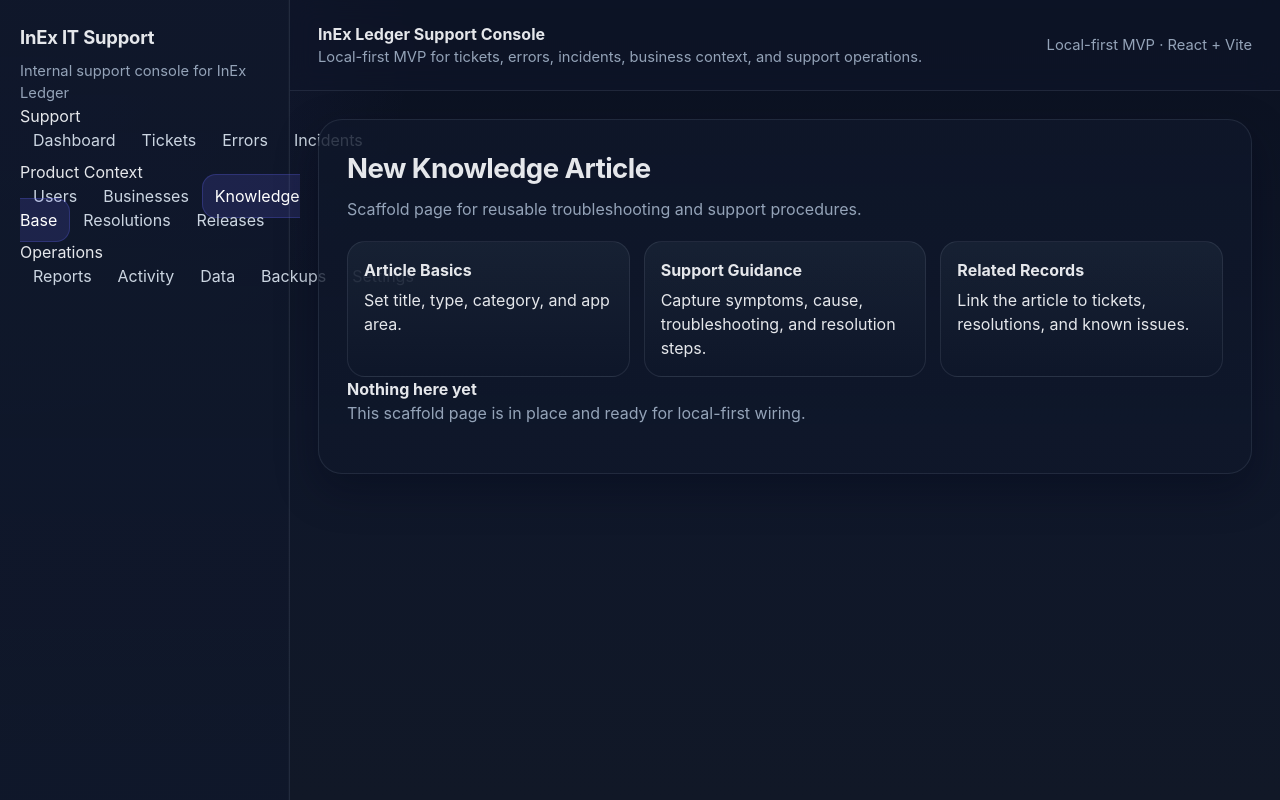
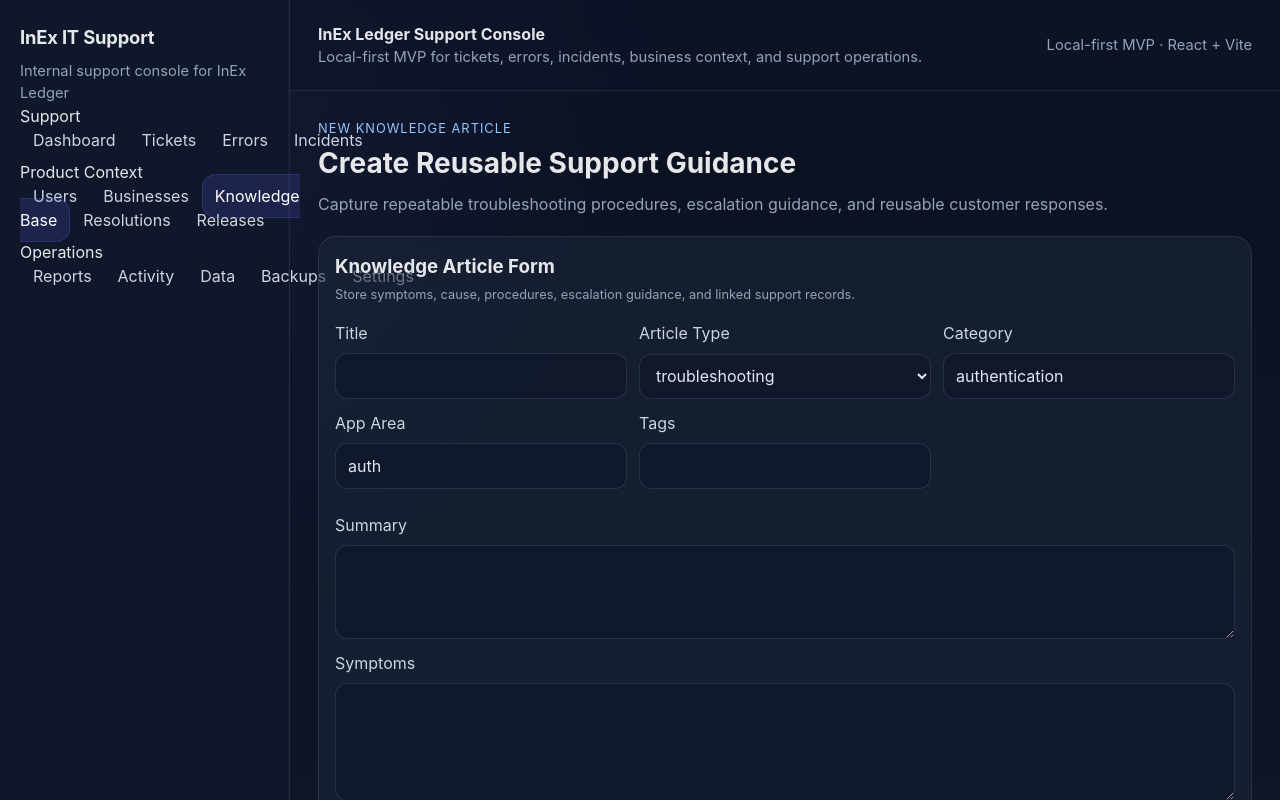
Before and after one commit to Emanuel628/InEx-IT-Support, a React (Vite) app: page /knowledge/new in a window 1280 px wide. Shown: the top 800 px of the page. Built offline with nearby package versions, Linux system fonts and the light colour scheme.

Commit message:
Build knowledge article create workflow page

```diff
--- a/src/pages/knowledge/CreateKnowledgeArticlePage.tsx
+++ b/src/pages/knowledge/CreateKnowledgeArticlePage.tsx
@@ -1,15 +1,165 @@
-import { PlaceholderPage } from '@/components/shared/PlaceholderPage';
+import { useMemo, useState, type FormEvent } from 'react';
+import { useNavigate } from 'react-router-dom';
+import { getResolutions } from '@/features/resolutions/lib/resolutionStore';
+import { getTickets } from '@/features/tickets/lib/ticketStore';
+import { createKnowledgeArticle } from '@/features/knowledge/lib/knowledgeStore';
+import '@/features/tickets/styles/tickets.css';
+
+const initialForm = {
+  title: '',
+  articleType: 'troubleshooting' as const,
+  category: 'authentication' as const,
+  appArea: 'auth' as const,
+  summary: '',
+  symptoms: '',
+  cause: '',
+  troubleshootingSteps: [] as string[],
+  resolutionSteps: [] as string[],
+  escalationRules: '',
+  customerResponseTemplate: '',
+  internalNotes: '',
+  relatedTicketIds: [] as string[],
+  relatedResolutionIds: [] as string[],
+  tags: [] as string[],
+};
 
 export function CreateKnowledgeArticlePage() {
+  const navigate = useNavigate();
+  const tickets = useMemo(() => getTickets().slice(0, 6), []);
+  const resolutions = useMemo(() => getResolutions().slice(0, 6), []);
+  const [form, setForm] = useState(initialForm);
+
+  function toggleId(key: 'relatedTicketIds' | 'relatedResolutionIds', value: string) {
+    setForm((current) => ({
+      ...current,
+      [key]: current[key].includes(value)
+        ? current[key].filter((item) => item !== value)
+        : [...current[key], value],
+    }));
+  }
+
+  function handleSubmit(event: FormEvent<HTMLFormElement>) {
+    event.preventDefault();
+    const record = createKnowledgeArticle({
+      ...form,
+      title: form.title.trim(),
+      summary: form.summary.trim(),
+      symptoms: form.symptoms.trim(),
+      cause: form.cause.trim(),
+      escalationRules: form.escalationRules.trim(),
+      customerResponseTemplate: form.customerResponseTemplate.trim(),
+      internalNotes: form.internalNotes.trim(),
+    });
+    navigate(`/knowledge/${record.id}`);
+  }
+
   return (
-    <PlaceholderPage
-      title="New Knowledge Article"
-      description="Scaffold page for reusable troubleshooting and support procedures."
-      cards={[
-        { title: 'Article Basics', body: 'Set title, type, category, and app area.' },
-        { title: 'Support Guidance', body: 'Capture symptoms, cause, troubleshooting, and resolution steps.' },
-        { title: 'Related Records', body: 'Link the article to tickets, resolutions, and known issues.' },
-      ]}
-    />
+    <section className="ticket-workspace-page">
+      <div className="ticket-page-header">
+        <div>
+          <span className="ticket-page-eyebrow">New Knowledge Article</span>
+          <h2>Create Reusable Support Guidance</h2>
+          <p>Capture repeatable troubleshooting procedures, escalation guidance, and reusable customer responses.</p>
+        </div>
+      </div>
+
+      <section className="ticket-detail-panel">
+        <div className="ticket-section-header">
+          <h3>Knowledge Article Form</h3>
+          <span>Store symptoms, cause, procedures, escalation guidance, and linked support records.</span>
+        </div>
+
+        <form className="ticket-form-layout" onSubmit={handleSubmit}>
+          <div className="ticket-form-grid">
+            <label>
+              Title
+              <input value={form.title} onChange={(event) => setForm((current) => ({ ...current, title: event.target.value }))} required />
+            </label>
+            <label>
+              Article Type
+              <select value={form.articleType} onChange={(event) => setForm((current) => ({ ...current, articleType: event.target.value as typeof current.articleType }))}>
+                <option value="how_to">how_to</option>
+                <option value="troubleshooting">troubleshooting</option>
+                <option value="known_issue">known_issue</option>
+                <option value="internal_procedure">internal_procedure</option>
+                <option value="escalation_guide">escalation_guide</option>
+                <option value="customer_response_template">customer_response_template</option>
+              </select>
+            </label>
+            <label>
+              Category
+              <input value={form.category} onChange={(event) => setForm((current) => ({ ...current, category: event.target.value as typeof current.category }))} />
+            </label>
+            <label>
+              App Area
+              <input value={form.appArea} onChange={(event) => setForm((current) => ({ ...current, appArea: event.target.value as typeof current.appArea }))} />
+            </label>
+            <label>
+              Tags
+              <input value={form.tags.join(', ')} onChange={(event) => setForm((current) => ({ ...current, tags: event.target.value.split(',').map((value) => value.trim()).filter(Boolean) }))} />
+            </label>
+          </div>
+
+          <label>
+            Summary
+            <textarea rows={3} value={form.summary} onChange={(event) => setForm((current) => ({ ...current, summary: event.target.value }))} required />
+          </label>
+          <label>
+            Symptoms
+            <textarea rows={4} value={form.symptoms} onChange={(event) => setForm((current) => ({ ...current, symptoms: event.target.value }))} required />
+          </label>
+          <label>
+            Cause
+            <textarea rows={4} value={form.cause} onChange={(event) => setForm((current) => ({ ...current, cause: event.target.value }))} required />
+          </label>
+          <label>
+            Troubleshooting Steps
+            <textarea rows={4} value={form.troubleshootingSteps.join('\n')} onChange={(event) => setForm((current) => ({ ...current, troubleshootingSteps: event.target.value.split('\n').map((value) => value.trim()).filter(Boolean) }))} />
+          </label>
+          <label>
+            Resolution Steps
+            <textarea rows={4} value={form.resolutionSteps.join('\n')} onChange={(event) => setForm((current) => ({ ...current, resolutionSteps: event.target.value.split('\n').map((value) => value.trim()).filter(Boolean) }))} />
+          </label>
+          <label>
+            Escalation Rules
+            <textarea rows={3} value={form.escalationRules} onChange={(event) => setForm((current) => ({ ...current, escalationRules: event.target.value }))} />
+          </label>
+          <label>
+            Customer Response Template
+            <textarea rows={4} value={form.customerResponseTemplate} onChange={(event) => setForm((current) => ({ ...current, customerResponseTemplate: event.target.value }))} />
+          </label>
+          <label>
+            Internal Notes
+            <textarea rows={4} value={form.internalNotes} onChange={(event) => setForm((current) => ({ ...current, internalNotes: event.target.value }))} />
+          </label>
+
+          <div className="ticket-detail-stack">
+            <div>
+              <strong>Quick link helpers</strong>
+              <p>Tickets: {tickets.map((record) => record.id).join(', ') || '—'}</p>
+              <p>Resolutions: {resolutions.map((record) => record.id).join(', ') || '—'}</p>
+            </div>
+            <div className="ticket-inline-actions">
+              {tickets.map((record) => (
+                <button key={record.id} type="button" onClick={() => toggleId('relatedTicketIds', record.id)}>
+                  {form.relatedTicketIds.includes(record.id) ? `Unlink ${record.id}` : `Link ${record.id}`}
+                </button>
+              ))}
+            </div>
+            <div className="ticket-inline-actions">
+              {resolutions.map((record) => (
+                <button key={record.id} type="button" onClick={() => toggleId('relatedResolutionIds', record.id)}>
+                  {form.relatedResolutionIds.includes(record.id) ? `Unlink ${record.id}` : `Link ${record.id}`}
+                </button>
+              ))}
+            </div>
+          </div>
+
+          <div className="ticket-form-actions">
+            <button type="submit">Save Article</button>
+          </div>
+        </form>
+      </section>
+    </section>
   );
 }
```
